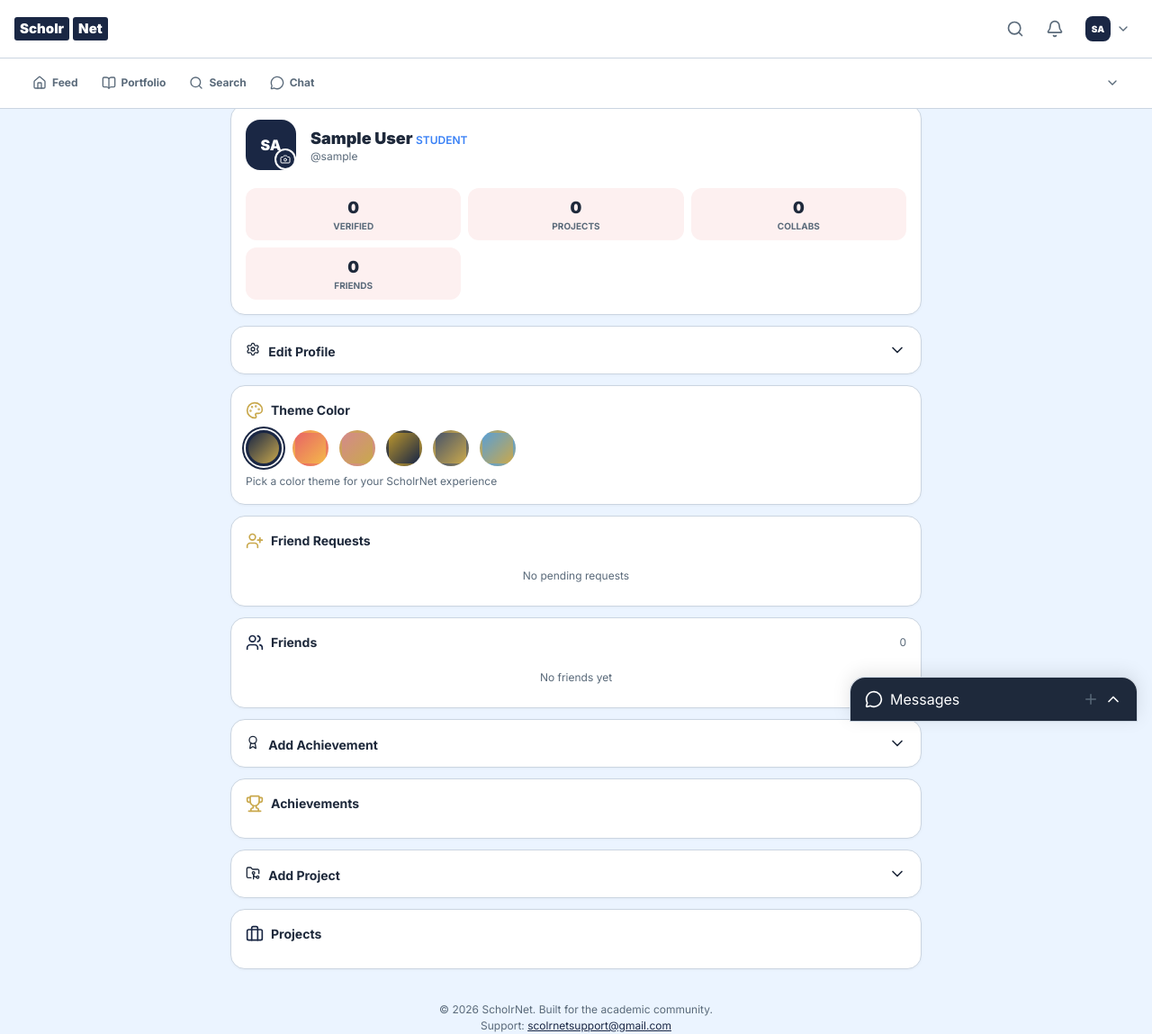
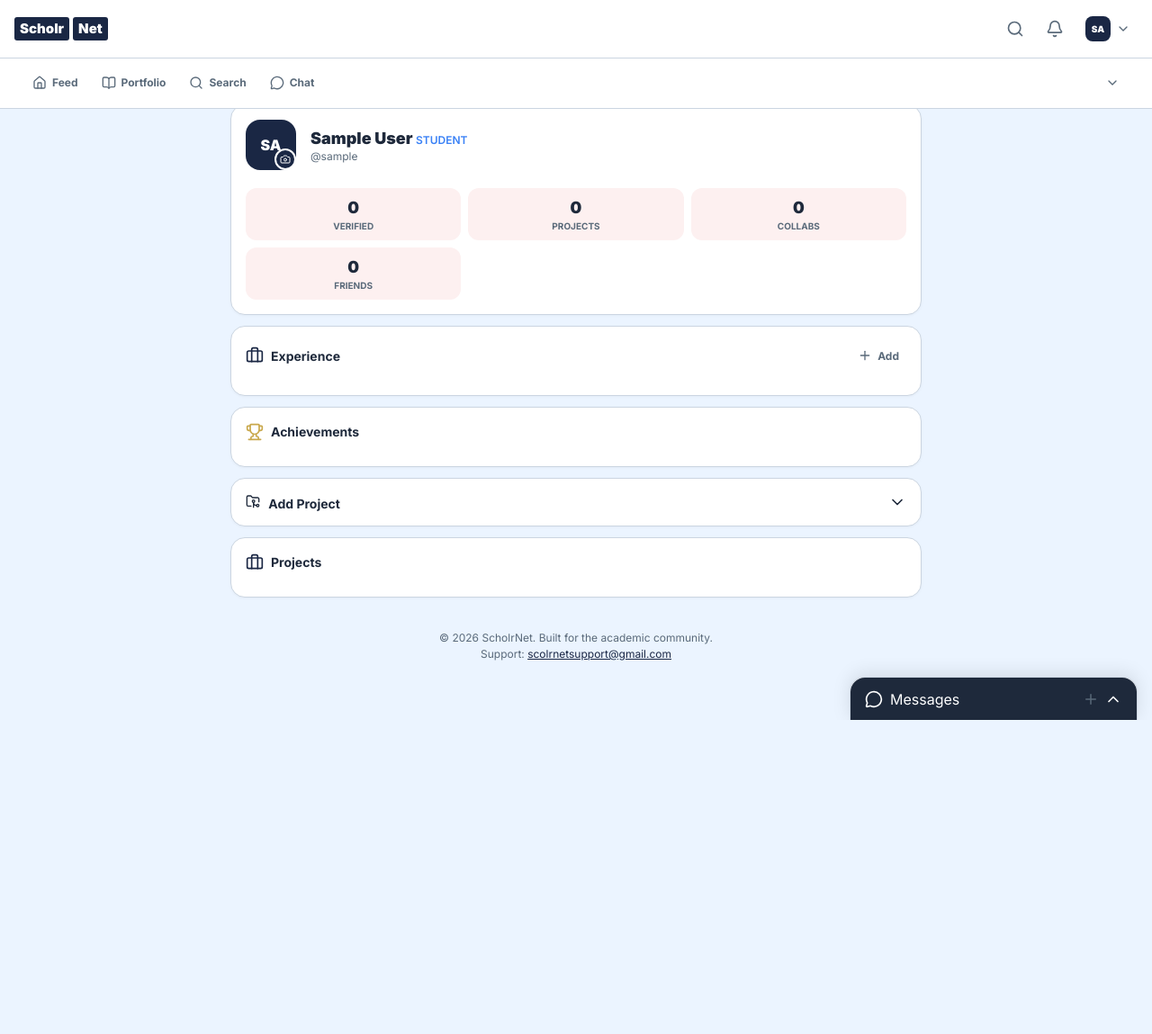
Before and after one commit to abhiraj1291/scholrnet, a Flask app: page /profile/1 in a window 1280 px wide. Shown: the whole page at 90% size. After the commit the page ends 800 px from the top, so only its background shows below. Run offline with Flask 3, Linux system fonts and the light colour scheme; the visitor is signed in with stand-in values (Sample User, id 1); data that the repository does not hold is empty; some libraries are stand-ins or nearby versions.

Commit message:
Sprint 2.5: Experience model, CRUD API, profile UI with add/list

```diff
--- a/backend/app.py
+++ b/backend/app.py
@@ -12,7 +12,7 @@ from markupsafe import escape as escape_html
 from config import Config
 from models import db, User, Achievement, Project, Post, Comment, Ad, Opportunity, TeamRequest
 from models import TeamApplicant, VerificationRequest, Mentor, MentorshipRequest, MentorInteraction
-from models import Notification, ChatMessage, School, SchoolAnnouncement, Connection, UserLike, EventRegistration
+from models import Notification, ChatMessage, School, SchoolAnnouncement, Connection, UserLike, EventRegistration, Experience
 
 MAX_STRING_LEN = 5000
 MAX_CONTENT_LEN = 50000
@@ -657,6 +657,63 @@ def register_routes(app, bcrypt, login_manager, limiter):
         db.session.commit()
         return jsonify({'success': True})
 
+    @app.route('/api/user/<int:user_id>/experiences', methods=['GET'])
+    def api_get_experiences(user_id):
+        exps = Experience.query.filter_by(user_id=user_id).order_by(Experience.is_current.desc(), Experience.id.desc()).all()
+        return jsonify({'experiences': [{
+            'id': e.id, 'company': e.company, 'role': e.role, 'description': e.description,
+            'skills': e.skills, 'start_date': e.start_date, 'end_date': e.end_date,
+            'is_current': e.is_current, 'created_at': e.created_at.isoformat() if e.created_at else ''
+        } for e in exps]})
+
+    @app.route('/api/experience/create', methods=['POST'])
+    @login_required
+    @limiter.limit("20 per minute")
+    def api_create_experience():
+        data = request.json or {}
+        exp = Experience(
+            user_id=current_user.id,
+            company=sanitize_text(data.get('company', ''), 200),
+            role=sanitize_text(data.get('role', ''), 200),
+            description=sanitize_text(data.get('description', ''), 5000),
+            skills=sanitize_text(data.get('skills', ''), 500),
+            start_date=sanitize_text(data.get('start_date', ''), 20),
+            end_date=sanitize_text(data.get('end_date', ''), 20),
+            is_current=bool(data.get('is_current', False))
+        )
+        db.session.add(exp)
+        db.session.commit()
+        return jsonify({'success': True, 'experience': {
+            'id': exp.id, 'company': exp.company, 'role': exp.role
+        }})
+
+    @app.route('/api/experience/<int:exp_id>/edit', methods=['POST'])
+    @login_required
+    def api_edit_experience(exp_id):
+        exp = Experience.query.get_or_404(exp_id)
+        if exp.user_id != current_user.id:
+            return jsonify({'error': 'Unauthorized'}), 403
+        data = request.json or {}
+        exp.company = sanitize_text(data.get('company', exp.company), 200)
+        exp.role = sanitize_text(data.get('role', exp.role), 200)
+        exp.description = sanitize_text(data.get('description', exp.description), 5000)
+        exp.skills = sanitize_text(data.get('skills', exp.skills), 500)
+        exp.start_date = sanitize_text(data.get('start_date', exp.start_date), 20)
+        exp.end_date = sanitize_text(data.get('end_date', exp.end_date), 20)
+        exp.is_current = bool(data.get('is_current', exp.is_current))
+        db.session.commit()
+        return jsonify({'success': True})
+
+    @app.route('/api/experience/<int:exp_id>/delete', methods=['POST'])
+    @login_required
+    def api_delete_experience(exp_id):
+        exp = Experience.query.get_or_404(exp_id)
+        if exp.user_id != current_user.id and current_user.role != 'super_admin':
+            return jsonify({'error': 'Unauthorized'}), 403
+        db.session.delete(exp)
+        db.session.commit()
+        return jsonify({'success': True})
+
     @app.route('/api/verification-request', methods=['POST'])
     @login_required
     @limiter.limit("10 per minute")
@@ -1518,6 +1575,26 @@ def register_routes(app, bcrypt, login_manager, limiter):
                     conn.execute(text("ALTER TABLE users ADD COLUMN username VARCHAR(30) UNIQUE DEFAULT NULL"))
                     conn.commit()
                 mig.append("added users.username")
+            exp_cols = [c['name'] for c in inspector.get_columns('experiences')] if 'experiences' in [t for t, in db.engine.execute("SELECT name FROM sqlite_master WHERE type='table' AND name='experiences'").fetchall()] else []
+            if not exp_cols:
+                with db.engine.connect() as conn:
+                    conn.execute(text("""
+                        CREATE TABLE IF NOT EXISTS experiences (
+                            id INTEGER PRIMARY KEY AUTOINCREMENT,
+                            user_id INTEGER NOT NULL,
+                            company VARCHAR(200) NOT NULL,
+                            role VARCHAR(200) NOT NULL,
+                            description TEXT DEFAULT '',
+                            skills VARCHAR(500) DEFAULT '',
+                            start_date VARCHAR(20) DEFAULT '',
+                            end_date VARCHAR(20) DEFAULT '',
+                            is_current BOOLEAN DEFAULT 0,
+                            created_at DATETIME DEFAULT CURRENT_TIMESTAMP,
+                            FOREIGN KEY (user_id) REFERENCES users(id)
+                        )
+                    """))
+                    conn.commit()
+                mig.append("created experiences table")
         except Exception as e:
             return jsonify({"error": str(e), "ran": mig}), 500
         return jsonify({"message": "Migration complete", "changes": mig})
--- a/frontend/templates/profile.html
+++ b/frontend/templates/profile.html
@@ -43,125 +43,56 @@
   {% endif %}
   </div>
 
+  <!-- Experience Section -->
+  <div class="card mb-3">
+    <div class="flex items-center justify-between mb-3">
+      <div class="flex items-center gap-2">
+        <i data-lucide="briefcase" style="width:1.25rem;height:1.25rem;color:var(--primary);"></i>
+        <span class="font-bold text-sm">Experience</span>
+      </div>
       {% if is_own %}
-  <!-- Edit Profile -->
-  <div class="card mb-3">
-    <button id="toggleEditProfile" class="w-full flex items-center justify-between text-left" style="background:none;border:none;color:var(--text);padding:0;">
-      <span class="font-bold text-sm"><i data-lucide="settings" style="width:1rem;height:1rem;display:inline;margin-right:0.375rem;"></i> Edit Profile</span>
-      <i data-lucide="chevron-down" id="editChevron" style="width:1.25rem;height:1.25rem;transition:transform 0.2s;"></i>
+      <button id="toggleExpFormBtn" class="btn btn-ghost btn-sm">
+        <i data-lucide="plus" style="width:16px;height:16px;"></i> Add
       </button>
-    <form id="editProfileForm" class="hidden mt-3">
+      {% endif %}
+    </div>
+    <div id="experienceList"></div>
+    {% if is_own %}
+    <form id="experienceForm" class="hidden mt-3" style="border-top:1px solid var(--border);padding-top:1rem;">
       <div class="mb-2">
-        <label class="text-xs font-bold text-muted block mb-1">Name</label>
-        <input type="text" id="editName" value="{{ user.name }}">
+        <label class="text-xs font-bold text-muted block mb-1">Company / Organization</label>
+        <input type="text" id="expCompany" placeholder="e.g. Google, NASA, Local Robotics Club" required>
       </div>
       <div class="mb-2">
-        <label class="text-xs font-bold text-muted block mb-1">School</label>
-        <input type="text" id="editSchool" value="{{ user.school }}">
-      </div>
-      <div class="mb-2">
-        <label class="text-xs font-bold text-muted block mb-1">Grade</label>
-        <input type="text" id="editGrade" value="{{ user.grade }}">
-      </div>
-      <div class="mb-2">
-        <label class="text-xs font-bold text-muted block mb-1">Bio</label>
-        <textarea id="editBio" rows="2">{{ user.bio }}</textarea>
-      </div>
-      <button type="submit" class="btn btn-primary w-full" style="padding:0.625rem;">Save Profile</button>
-    </form>
-  </div>
-
-  <!-- Color Palette -->
-  <div class="card mb-3">
-    <div class="flex items-center gap-2 mb-3">
-      <i data-lucide="palette" style="width:1.25rem;height:1.25rem;color:var(--accent);"></i>
-      <span class="font-bold text-sm">Theme Color</span>
-    </div>
-    {% set palettes = {
-      'navy': {'p':'#1a2744','ph':'#2d4a7a','a':'#c9a84c','as':'#e8d48b','bg':'#ebf4ff','bc':'#ffffff','bh':'#fdf0f0','bo':'#cbd5e1','tm':'#5a6a7a','d':'#e86565','label':'Navy Deep'},
-      'coral': {'p':'#e86565','ph':'#d45050','a':'#f4b84a','as':'#f8d48a','bg':'#fff5f5','bc':'#ffffff','bh':'#fef0f0','bo':'#f0d0d0','tm':'#8a6a6a','d':'#c0392b','label':'Coral'},
-      'blush': {'p':'#d48a8a','ph':'#c07070','a':'#c9a84c','as':'#e0c878','bg':'#fef7f7','bc':'#ffffff','bh':'#faecec','bo':'#e8d0d0','tm':'#8a7a7a','d':'#e86565','label':'Blush'},
-      'gold': {'p':'#b8942e','ph':'#9a7a20','a':'#1a2744','as':'#4a6a8a','bg':'#fefcf0','bc':'#ffffff','bh':'#f8f4e0','bo':'#e0d8b8','tm':'#7a7260','d':'#c0392b','label':'Gold'},
-      'slate': {'p':'#4a5568','ph':'#5a6a7a','a':'#c9a84c','as':'#e0c878','bg':'#f8fafc','bc':'#ffffff','bh':'#eef2f6','bo':'#cbd5e1','tm':'#64748b','d':'#e86565','label':'Slate'},
-      'ice-blue': {'p':'#5a9fd4','ph':'#4a8ac0','a':'#c9a84c','as':'#e0c878','bg':'#f0f8ff','bc':'#ffffff','bh':'#e6f0fa','bo':'#c8dce8','tm':'#5a7a8a','d':'#e86565','label':'Ice Blue'}
-    } %}
-    <div class="flex gap-3 flex-wrap">
-      {% for key, p in palettes.items() %}
-      <button class="palette-option" data-palette="{{ key }}" title="{{ p.label }}" style="width:2.5rem;height:2.5rem;border-radius:50%;border:3px solid transparent;cursor:pointer;background:linear-gradient(135deg, {{ p.p }}, {{ p.a }});{% if user.theme_color == key %}border-color:var(--primary);box-shadow:0 0 0 2px var(--bg-card), 0 0 0 4px {{ p.p }};{% endif %}"></button>
-      {% endfor %}
-    </div>
-    <p class="text-xs text-muted mt-2">Pick a color theme for your ScholrNet experience</p>
-  </div>
-
-  <!-- Friend Requests -->
-  <div class="card mb-3">
-    <div class="flex items-center gap-2 mb-3">
-      <i data-lucide="user-plus" style="width:1.25rem;height:1.25rem;color:var(--accent);"></i>
-      <span class="font-bold text-sm">Friend Requests</span>
-      <span id="friendReqBadge" class="badge badge-primary hidden" style="margin-left:auto;">0</span>
-    </div>
-    <div id="friendRequestsList">
-      <p class="text-xs text-muted text-center py-2">No pending requests</p>
-    </div>
-  </div>
-
-  <!-- Friends List -->
-  <div class="card mb-3">
-    <div class="flex items-center gap-2 mb-3">
-      <i data-lucide="users" style="width:1.25rem;height:1.25rem;color:var(--primary);"></i>
-      <span class="font-bold text-sm">Friends</span>
-      <span class="text-xs text-muted" id="friendsCount" style="margin-left:auto;">0</span>
-    </div>
-    <div id="friendsList">
-      <p class="text-xs text-muted text-center py-2">No friends yet</p>
-    </div>
-  </div>
-
-  <!-- Add Achievement -->
-  <div class="card mb-3">
-    <button id="toggleAchievementForm" class="w-full flex items-center justify-between text-left" style="background:none;border:none;color:var(--text);padding:0;">
-      <span class="font-bold text-sm"><i data-lucide="award" style="width:1rem;height:1rem;display:inline;margin-right:0.375rem;"></i> Add Achievement</span>
-      <i data-lucide="chevron-down" id="achChevron" style="width:1.25rem;height:1.25rem;transition:transform 0.2s;"></i>
-    </button>
-    <form id="achievementForm" class="hidden mt-3">
-      <div class="mb-2">
-        <label class="text-xs font-bold text-muted block mb-1">Title</label>
-        <input type="text" id="achTitle" placeholder="e.g. National Science Olympiad Winner" required>
+        <label class="text-xs font-bold text-muted block mb-1">Role</label>
+        <input type="text" id="expRole" placeholder="e.g. Intern, Team Lead, Volunteer" required>
       </div>
       <div class="mb-2">
         <label class="text-xs font-bold text-muted block mb-1">Description</label>
-        <textarea id="achDesc" rows="2" placeholder="Describe your achievement"></textarea>
-      </div>
-      <div class="grid gap-2 profile-form-grid" style="grid-template-columns:1fr 1fr;">
-        <div class="mb-2">
-          <label class="text-xs font-bold text-muted block mb-1">Category</label>
-          <select id="achCategory">
-            <option value="academic">Academic</option>
-            <option value="sports">Sports</option>
-            <option value="arts">Arts</option>
-            <option value="research">Research</option>
-            <option value="community">Community Service</option>
-            <option value="leadership">Leadership</option>
-            <option value="other">Other</option>
-          </select>
+        <textarea id="expDesc" rows="2" placeholder="What did you do?"></textarea>
       </div>
       <div class="mb-2">
-          <label class="text-xs font-bold text-muted block mb-1">Institution</label>
-          <input type="text" id="achInstitution" placeholder="e.g. NCERT">
+        <label class="text-xs font-bold text-muted block mb-1">Skills (comma-separated)</label>
+        <input type="text" id="expSkills" placeholder="e.g. Python, Leadership, Public Speaking">
+      </div>
+      <div class="flex items-center gap-2 mb-2">
+        <div style="flex:1;">
+          <label class="text-xs font-bold text-muted block mb-1">Start</label>
+          <input type="text" id="expStart" placeholder="e.g. Jun 2025">
+        </div>
+        <div style="flex:1;">
+          <label class="text-xs font-bold text-muted block mb-1">End</label>
+          <input type="text" id="expEnd" placeholder="e.g. Aug 2025">
         </div>
       </div>
-      <div class="mb-2">
-        <label class="text-xs font-bold text-muted block mb-1">Year</label>
-        <input type="number" id="achYear" placeholder="e.g. 2026" min="1900" max="2100">
+      <div class="flex items-center gap-2 mb-2">
+        <input type="checkbox" id="expCurrent" style="width:auto;">
+        <label for="expCurrent" class="text-xs">I currently work here</label>
       </div>
-      <div class="mb-3">
-        <label class="text-xs font-bold text-muted block mb-1">Certificate File Name</label>
-        <input type="text" id="achCertificate" placeholder="filename.pdf">
+      <button type="submit" class="btn btn-primary w-full" style="padding:0.625rem;">Add Experience</button>
+    </form>
+    {% endif %}
   </div>
-      <button type="submit" class="btn btn-primary w-full" style="padding:0.625rem;">Add Achievement</button>
-    </form>
-  </div>
-  {% endif %}
 
   <!-- Achievements List -->
   <div class="card mb-3">
@@ -370,6 +301,50 @@ document.addEventListener('DOMContentLoaded', function() {
       .catch(function() {});
   }
 
+  // Load experiences
+  function loadExperiences() {
+    fetch('/api/user/' + puserId + '/experiences')
+      .then(function(r) { return r.json(); })
+      .then(function(data) {
+        var list = document.getElementById('experienceList');
+        list.innerHTML = '';
+        if (data.experiences && data.experiences.length > 0) {
+          data.experiences.forEach(function(e) {
+            var el = document.createElement('div');
+            el.className = 'p-3 rounded-xl mb-2';
+            el.style.background = 'var(--bg-hover)';
+            var skillsHtml = '';
+            if (e.skills) {
+              var skills = e.skills.split(',').map(function(s) { return s.trim(); }).filter(Boolean);
+              if (skills.length > 0) {
+                skillsHtml = '<div class="skills mt-1">' + skills.map(function(s) { return '<span class="skill">' + escapeHtml(s) + '</span>'; }).join('') + '</div>';
+              }
+            }
+            var dateRange = '';
+            if (e.start_date || e.end_date) {
+              dateRange = '<div class="text-xs text-muted">' + (e.start_date || '') + (e.is_current ? ' - Present' : e.end_date ? ' - ' + e.end_date : '') + '</div>';
+            }
+            el.innerHTML =
+              '<div class="flex items-start gap-3">' +
+                '<i data-lucide="briefcase" style="width:1.25rem;height:1.25rem;color:var(--primary);flex-shrink:0;margin-top:0.25rem;"></i>' +
+                '<div style="flex:1;min-width:0;">' +
+                  '<div class="font-bold text-sm">' + escapeHtml(e.role) + '</div>' +
+                  '<div class="text-xs font-bold" style="color:var(--primary);">' + escapeHtml(e.company) + '</div>' +
+                  dateRange +
+                  (e.description ? '<div class="text-xs text-muted mt-1">' + escapeHtml(e.description) + '</div>' : '') +
+                  skillsHtml +
+                '</div>' +
+              '</div>';
+            list.appendChild(el);
+          });
+          lucide.createIcons();
+        } else {
+          list.innerHTML = '<div class="text-center text-muted text-sm py-4">No experience listed yet.</div>';
+        }
+      })
+      .catch(function() {});
+  }
+
   // Load profile skills & stats
   function loadProfile() {
     var url = isOwn ? '/api/user/stats' : '/api/user/' + puserId + '/profile';
@@ -454,6 +429,43 @@ document.addEventListener('DOMContentLoaded', function() {
     })
     .catch(function() { showToast('Error adding project', 'info'); });
   });
+
+  // Experience form toggle + submit
+  var toggleExpBtn = document.getElementById('toggleExpFormBtn');
+  var expForm = document.getElementById('experienceForm');
+  if (toggleExpBtn && expForm) {
+    toggleExpBtn.addEventListener('click', function() { expForm.classList.toggle('hidden'); });
+    expForm.addEventListener('submit', function(e) {
+      e.preventDefault();
+      var body = {
+        company: document.getElementById('expCompany').value,
+        role: document.getElementById('expRole').value,
+        description: document.getElementById('expDesc').value,
+        skills: document.getElementById('expSkills').value,
+        start_date: document.getElementById('expStart').value,
+        end_date: document.getElementById('expEnd').value,
+        is_current: document.getElementById('expCurrent').checked
+      };
+      if (!body.company || !body.role) { showToast('Company and role are required', 'info'); return; }
+      fetch('/api/experience/create', {
+        method: 'POST',
+        headers: {'Content-Type': 'application/json'},
+        body: JSON.stringify(body)
+      })
+      .then(function(r) { return r.json(); })
+      .then(function(data) {
+        if (data.success) {
+          expForm.reset();
+          expForm.classList.add('hidden');
+          showToast('Experience added!', 'success');
+          loadExperiences();
+        } else {
+          showToast(data.error || 'Error adding experience', 'info');
+        }
+      })
+      .catch(function() { showToast('Error adding experience', 'info'); });
+    });
+  }
 
   // Avatar upload
   var avatarWrap = document.getElementById('profileAvatarWrap');
@@ -694,6 +706,7 @@ document.addEventListener('DOMContentLoaded', function() {
 
   loadAchievements();
   loadProjects();
+  loadExperiences();
   loadProfile();
   {% if is_own %}
   loadFriendRequests();
```
Also changed, not shown: backend/models.py (+13 -0 lines). Lines whose indentation alone changed are shown as unchanged.
